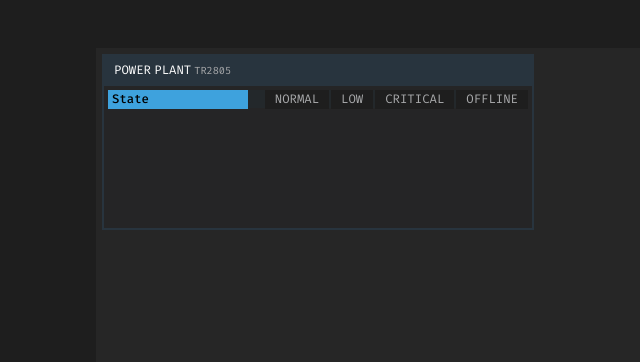
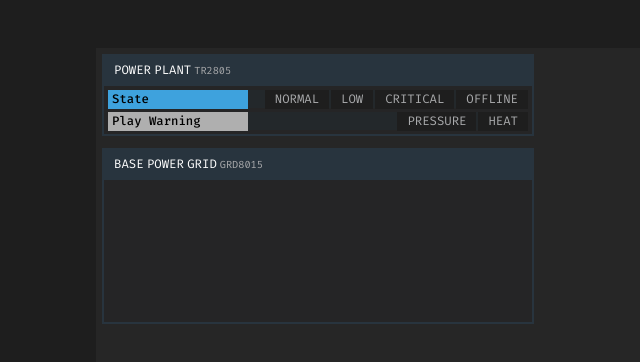
Before and after one commit to PRIM-EDV/lsx-server, an Angular app in the folder webapp/: page / in a window 1280 px wide. Shown: the top 362 px of the page, without its empty margins (0-640 px from the left). Built offline with nearby package versions, Linux system fonts and the light colour scheme.

Commit message:
Added command list and renamed button list

```diff
--- a/webapp/src/app/app.component.html
+++ b/webapp/src/app/app.component.html
@@ -2,15 +2,22 @@
     <ph-topbar style="grid-row: 1; grid-column: 2;"></ph-topbar>
     <ph-sidebar style="grid-row: 1 / 3; grid-column: 1;"></ph-sidebar>
     <div class="workspace">
-        <ph-window [title]="'POWER PLANT'" [subtitle]="'TR2805'" style="grid-row:1/3; grid-column: 1/4">
+        <ph-window [title]="'POWER PLANT'" [subtitle]="'TR2805'" style="grid-row:1/2; grid-column: 1/4">
             <ph-form>
-                <ph-button-list [label]="'State'">
-                    <ph-button>OFFLINE</ph-button>
-                    <ph-button>CRITICAL</ph-button>
-                    <ph-button>LOW</ph-button>
-                    <ph-button>NORMAL</ph-button>
-                </ph-button-list>
+                <ph-button-select [label]="'State'">
+                    <ph-button [value]="'offline'">OFFLINE</ph-button>
+                    <ph-button [value]="'critical'">CRITICAL</ph-button>
+                    <ph-button [value]="'low'">LOW</ph-button>
+                    <ph-button [value]="'normal'">NORMAL</ph-button>
+                </ph-button-select>
+                <ph-command-list [label]="'Play Warning'">
+                    <ph-button>HEAT</ph-button>
+                    <ph-button>PRESSURE</ph-button>
+                </ph-command-list>
             </ph-form>
+        </ph-window>
+        <ph-window [title]="'BASE POWER GRID'" [subtitle]="'GRD8015'" style="grid-row:2/4; grid-column: 1/4">
+
         </ph-window>
     </div>
 </div>
--- a/webapp/src/app/ph-elements/ph-button-list/ph-button-list.component.scss
+++ b/webapp/src/app/ph-elements/ph-button-select/ph-button-select.component.scss
@@ -1,4 +1,5 @@
 :host {
+
     display: grid;
     grid-template-columns: 1fr 2fr;
     grid-template-rows: 1fr;
@@ -16,6 +17,7 @@
         padding-left: 4px;
         padding-top: 1px;
 
+        user-select: none;
     }
 
     div.list {
--- a/webapp/src/app/ph-elements/ph-button-list/ph-button-list.component.ts
+++ b/webapp/src/app/ph-elements/ph-button-select/ph-button-select.component.ts
@@ -8,15 +8,17 @@ export interface PhButtonListOption {
 }
 
 @Component({
-  selector: 'ph-button-list',
-  templateUrl: './ph-button-list.component.html',
-  styleUrls: ['./ph-button-list.component.scss']
+  selector: 'ph-button-select',
+  templateUrl: './ph-button-select.component.html',
+  styleUrls: ['./ph-button-select.component.scss']
 })
-export class PhButtonListComponent implements OnInit, AfterContentInit {
+export class PhButtonSelectComponent implements OnInit, AfterContentInit {
 
   @Input() label: string = '';
 
   @ContentChildren(PhButtonComponent) buttonComponents!: QueryList<PhButtonComponent>;
+
+  public value: string | number = '';
 
   constructor() { }
 
@@ -26,11 +28,14 @@ export class PhButtonListComponent implements OnInit, AfterContentInit {
     }
   }
 
-  onButtonClick(button: PhButtonComponent, evt: MouseEvent): void {
+  onButtonClick(target: PhButtonComponent, evt: MouseEvent): void {
     for(const button of this.buttonComponents) {
-      button.isActive = false;
+      if(button.value == target.value) {
+        button.isActive = true;
+      }else{
+        button.isActive = false;
+      }
     }
-    button.isActive = true;
   }
 
   ngOnInit(): void {
--- a/webapp/src/app/ph-elements/ph-button/ph-button.component.scss
+++ b/webapp/src/app/ph-elements/ph-button/ph-button.component.scss
@@ -1,5 +1,7 @@
 :host {
     height: 18px;
+    cursor: pointer;
+
 
     div.label {
         background-color: #1e1e1e;
@@ -9,6 +11,8 @@
         color: #a9aaac;
         line-height: 18px;
         padding: 1px 10px 0px 10px;
+
+        user-select: none;
     }
 
     div.label.active {
--- a/webapp/src/app/ph-elements/ph-button/ph-button.component.ts
+++ b/webapp/src/app/ph-elements/ph-button/ph-button.component.ts
@@ -1,4 +1,4 @@
-import { Component, HostListener, OnInit } from '@angular/core';
+import { Component, HostListener, Input, OnInit } from '@angular/core';
 
 @Component({
   selector: 'ph-button',
@@ -6,6 +6,8 @@ import { Component, HostListener, OnInit } from '@angular/core';
   styleUrls: ['./ph-button.component.scss']
 })
 export class PhButtonComponent implements OnInit {
+
+  @Input() value: string | number = '';
 
   public isActive: boolean = false;
 
--- /dev/null
+++ b/webapp/src/app/ph-elements/ph-command-list/ph-command-list.component.html
@@ -0,0 +1,6 @@
+<div class="label">
+    {{label}}
+</div>
+<div class="list">
+    <ng-content></ng-content>
+</div>
--- /dev/null
+++ b/webapp/src/app/ph-elements/ph-command-list/ph-command-list.component.scss
@@ -0,0 +1,29 @@
+:host {
+
+    display: grid;
+    grid-template-columns: 1fr 2fr;
+    grid-template-rows: 1fr;
+
+    height: 18px;
+    background-color: #23282b;
+
+
+    div.label {
+        background-color: #afafaf;
+        font-family: 'Fira Code';
+        font-size: 12px;
+        font-weight: 500;
+        line-height: 18px;
+        padding-left: 4px;
+        padding-top: 1px;
+
+        user-select: none;
+    }
+
+    div.list {
+        display: flex;
+        column-gap: 2px;
+        flex-direction: row-reverse;
+        overflow: hidden;
+    }
+}
--- /dev/null
+++ b/webapp/src/app/ph-elements/ph-command-list/ph-command-list.component.ts
@@ -0,0 +1,17 @@
+import { Component, Input, OnInit } from '@angular/core';
+
+@Component({
+  selector: 'ph-command-list',
+  templateUrl: './ph-command-list.component.html',
+  styleUrls: ['./ph-command-list.component.scss']
+})
+export class PhCommandListComponent implements OnInit {
+
+  @Input() label: string = '';
+
+  constructor() { }
+
+  ngOnInit(): void {
+  }
+
+}
--- a/webapp/src/app/ph-elements/ph-form/ph-form.component.scss
+++ b/webapp/src/app/ph-elements/ph-form/ph-form.component.scss
@@ -1,6 +1,7 @@
 :host {
     display: flex;
     flex-direction: column;
+    row-gap: 4px;
 
     padding: 4px;
 }
```
Also changed, not shown: webapp/src/app/ph-elements/ph-elements.module.ts (+8 -5 lines), webapp/src/app/ph-elements/ph-button-select/ph-button-select.component.html (renamed from webapp/src/app/ph-elements/ph-button-list/ph-button-list.component.html).
